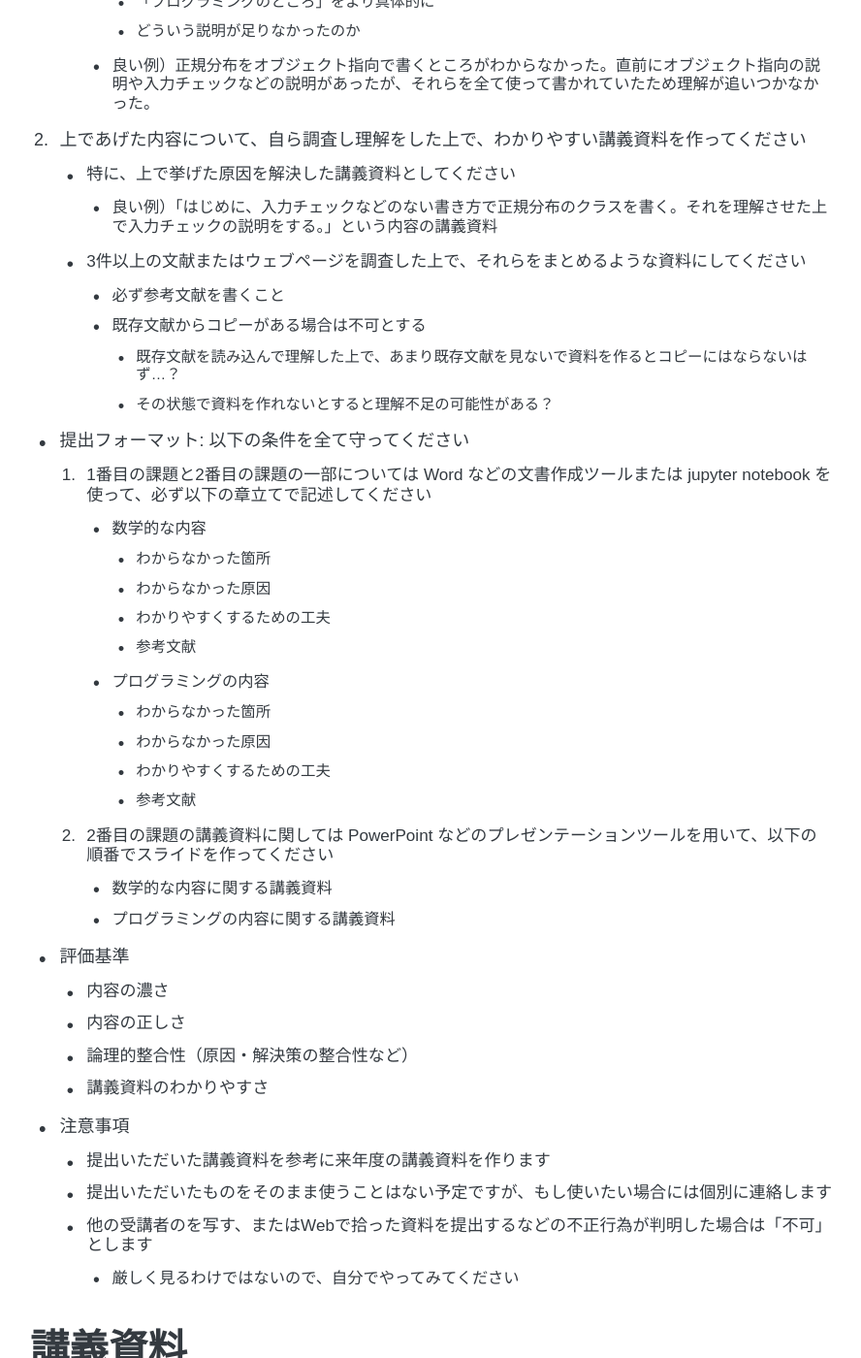
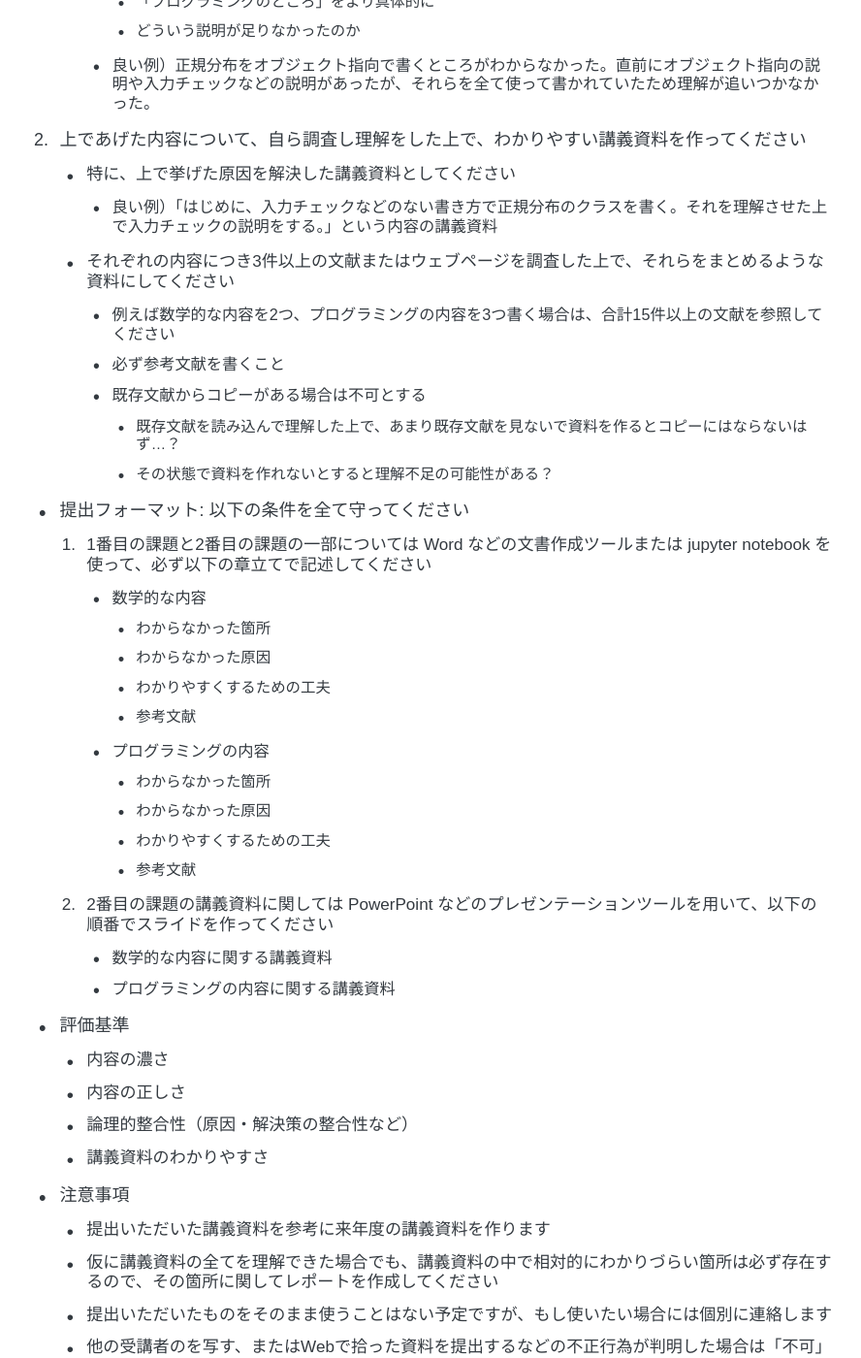
Before and after one commit to kanojikajino/kanojikajino.github.io, a Jekyll site: the page built from _lectures/2019/applied_analytics/index.md, in a window 1280 px wide and 1400 px high, scrolled down 719 px. Shown: the whole window at 97% size, without its empty margins (195-1083 px from the left). Built offline with Jekyll 4.4.1, drawn with Linux system fonts in a browser that asks for light colours; some web fonts are replaced; formulas are drawn with MathJax 3; a script that is not in the unit is left out.

Commit message:
add notice

```diff
--- a/_lectures/2019/applied_analytics/index.md
+++ b/_lectures/2019/applied_analytics/index.md
@@ -23,7 +23,8 @@ permalink: /lectures/2019/applied_analytics
 1. 上であげた内容について、自ら調査し理解をした上で、わかりやすい講義資料を作ってください
    - 特に、上で挙げた原因を解決した講義資料としてください
 	 - 良い例）「はじめに、入力チェックなどのない書き方で正規分布のクラスを書く。それを理解させた上で入力チェックの説明をする。」という内容の講義資料
-   - 3件以上の文献またはウェブページを調査した上で、それらをまとめるような資料にしてください
+   - それぞれの内容につき3件以上の文献またはウェブページを調査した上で、それらをまとめるような資料にしてください
+	 - 例えば数学的な内容を2つ、プログラミングの内容を3つ書く場合は、合計15件以上の文献を参照してください
 	 - 必ず参考文献を書くこと
 	 - 既存文献からコピーがある場合は不可とする
 	   - 既存文献を読み込んで理解した上で、あまり既存文献を見ないで資料を作るとコピーにはならないはず...？
@@ -53,6 +54,7 @@ permalink: /lectures/2019/applied_analytics
   - 講義資料のわかりやすさ
 - 注意事項
   - 提出いただいた講義資料を参考に来年度の講義資料を作ります
+  - 仮に講義資料の全てを理解できた場合でも、講義資料の中で相対的にわかりづらい箇所は必ず存在するので、その箇所に関してレポートを作成してください
   - 提出いただいたものをそのまま使うことはない予定ですが、もし使いたい場合には個別に連絡します
   - 他の受講者のを写す、またはWebで拾った資料を提出するなどの不正行為が判明した場合は「不可」とします
 	- 厳しく見るわけではないので、自分でやってみてください
```
